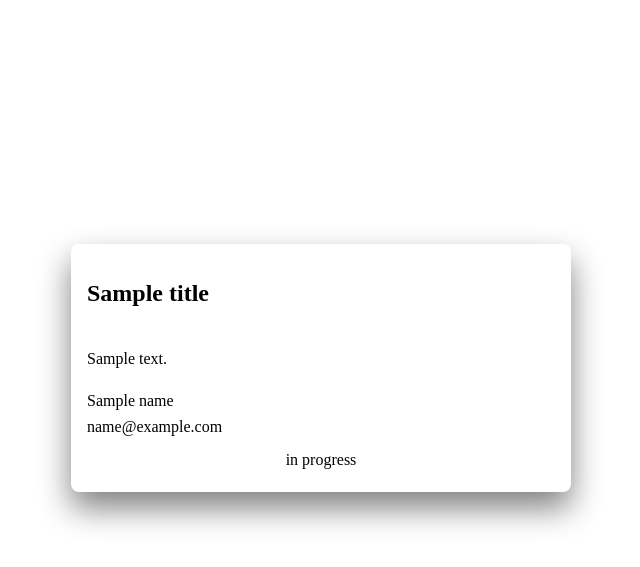
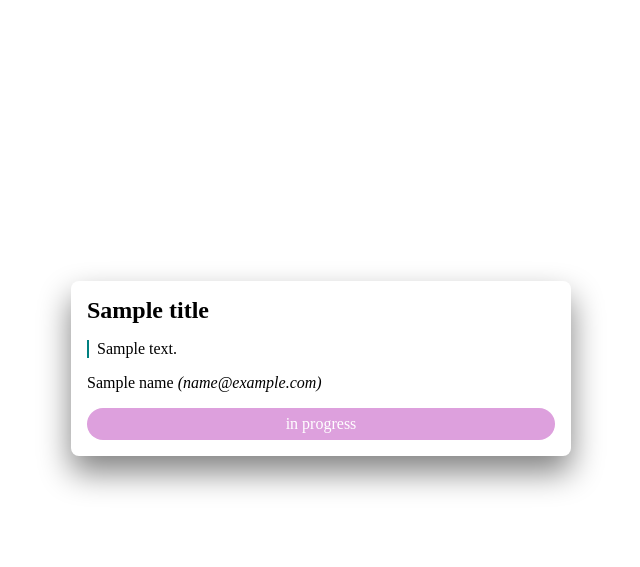
Before and after one commit to Bakkemo257/Oppdraguke19, a Flask app: template templates/ticket_page.html in a window 1280 px wide. Shown: the part 64-631 px from the top of the page, without its empty margins (319-959 px from the left). Run offline with Flask 3, Linux system fonts and the light colour scheme; the template is opened without the code that fills it: most values are stand-ins (such as "Sample title", 1, 10 or a date in 2020).

Commit message:
Made ticket request redirect to /ticket/<uuid> #8

```diff
--- a/main.py
+++ b/main.py
@@ -23,12 +23,15 @@ def ticket():
         )
         cur = connection.cursor()
         cur.execute(
-        "INSERT INTO tickets (title, description, email, name) values (?, ?, ?, ?)",
+        "INSERT INTO tickets (title, description, email, name) values (?, ?, ?, ?) returning id",
         (title, description, email, name ))
+
+        uuid, = cur.fetchone()
+
         connection.commit()
         connection.close()
 
-        return redirect ("/")
+        return redirect (f"/ticket/{uuid}")
     if request.method =="GET":
         return render_template("ticket.html")
 
--- a/templates/ticket_page.html
+++ b/templates/ticket_page.html
@@ -18,13 +18,26 @@
         max-width: 100%;
         box-sizing: border-box;
         padding: 1rem;
-        gap: .5rem;
+        gap: 1rem;
         border-radius: .5rem;
         box-shadow: 0 1rem 2rem 0 #0000007f;
         display: flex;
         flex-direction: column;
+
+        &>* {
+          margin: 0;
+        }
+        &>p {
+          border-left: .125rem solid teal;
+          padding-left: .5rem;
+        }
+
+        &>.sender>:nth-child(2) {
+          font-style: italic;
+        }
       }
     }
+
     .status {
       padding: 0 .75rem;
       border-radius: 1rem;
@@ -32,6 +45,21 @@
       display: flex;
       align-items: center;
       justify-content: center;
+
+      &.open {
+        background-color: green;
+        color: white;
+      }
+
+      &.inprog {
+        background-color: plum;
+        color: white;
+      }
+
+      &.closed {
+        background-color: red;
+        color: white;
+      }
     }
   </style>
 {% endblock %}
@@ -41,9 +69,11 @@
     <div class="ticket">
       <h2>{{ title }}</h2>
       <p>{{ description }}</p>
-      <span>{{ name }}</span>
-      <span>{{ email }}</span>
-      <span class="status">{{ status }}</span>
+      <div class="sender">
+        <span>{{ name }}</span>
+        <span>({{ email }})</span>
+      </div>
+      <span class="status {{ status == 'in progress' and 'inprog' or status }}">{{ status }}</span>
     </div>
   </main>
 {% endblock %}
```
